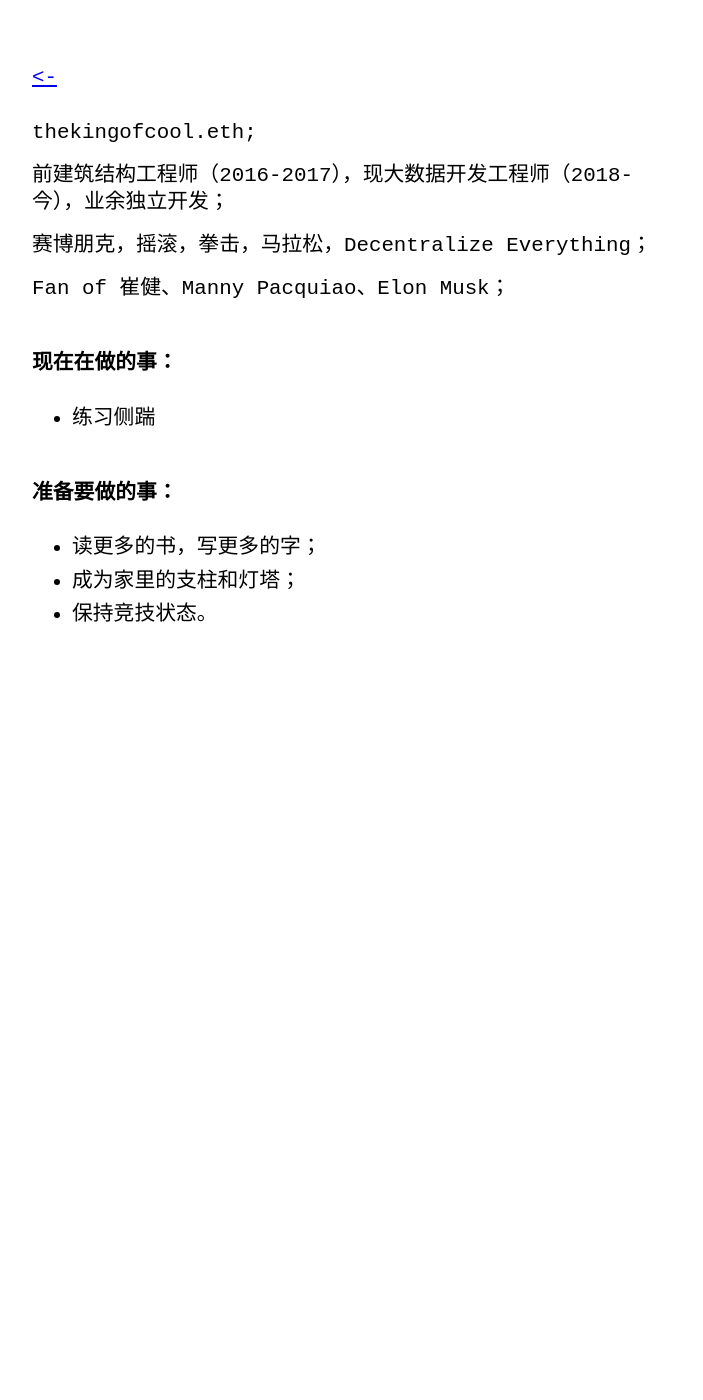
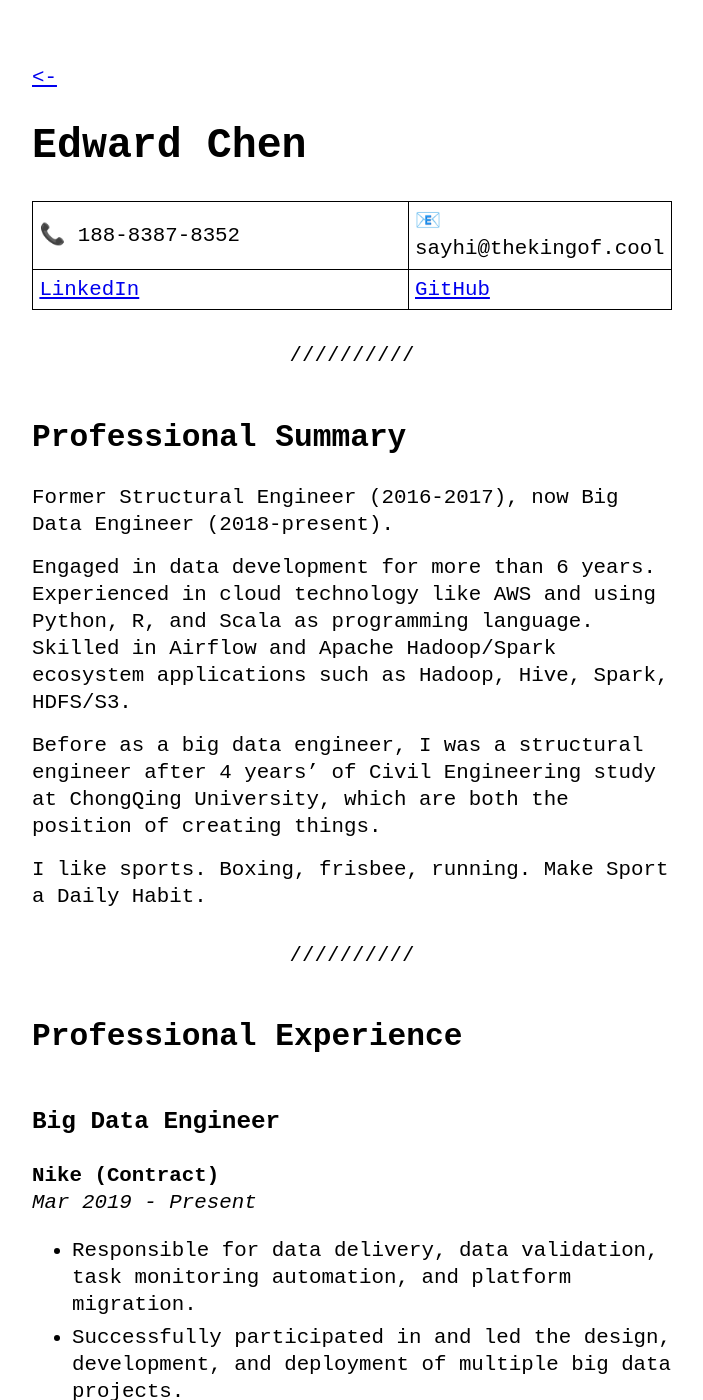
Before and after one commit to thekingofcool/thekingofcool.github.io, a Jekyll site: the page built from about.md, in a window 1280 px wide and 1400 px high. Shown: the whole window, without its empty margins (288-991 px from the left). Built offline with Jekyll 4.4.1, drawn with Linux system fonts in a browser that asks for light colours; a style sheet for code colours, icons or effects is not loaded; some of the changed text lies outside the part shown.

Commit message:
update wedding speach and resume

```diff
--- a/about.md
+++ b/about.md
@@ -3,20 +3,84 @@ layout: page
 title: about me
 permalink: /about/
 ---
-thekingofcool.eth;
+# Edward Chen
 
-前建筑结构工程师（2016-2017），现大数据开发工程师（2018-今），业余独立开发；
+📞 188-8387-8352 | 📧 sayhi@thekingof.cool
+[LinkedIn](https://linkedin.com/in/thekingofcool) | [GitHub](https://github.com/thekingofcool)
 
-赛博朋克，摇滚，拳击，马拉松，Decentralize Everything；
+---
 
-Fan of 崔健、Manny Pacquiao、Elon Musk；
+## Professional Summary
+Former Structural Engineer (2016-2017), now Big Data Engineer (2018-present).
 
-#### 现在在做的事：
+Engaged in data development for more than 6 years. Experienced in cloud technology like AWS and using Python, R, and Scala as programming language. Skilled in Airflow and Apache Hadoop/Spark ecosystem applications such as Hadoop, Hive, Spark, HDFS/S3.
 
-- 练习侧踹
+Before as a big data engineer, I was a structural engineer after 4 years' of Civil Engineering study at ChongQing University, which are both the position of creating things.
 
-#### 准备要做的事：
+I like sports. Boxing, frisbee, running. Make Sport a Daily Habit.
 
-- 读更多的书，写更多的字；
-- 成为家里的支柱和灯塔；
-- 保持竞技状态。
+---
+
+## Professional Experience
+
+### Big Data Engineer
+**Nike (Contract)**
+*Mar 2019 - Present*
+
+- Responsible for data delivery, data validation, task monitoring automation, and platform migration.
+- Successfully participated in and led the design, development, and deployment of multiple big data projects.
+
+### Big Data Development Engineer
+**Shanghai Shouyi Information Technology Co., Ltd.**
+*Aug 2018 - Feb 2019*
+
+- Participated in building the company's big data architecture and applied stream processing frameworks to meet business needs.
+- Conducted offline analysis of daily data, completed risk control and abnormal user data validation.
+- Researched and quickly implemented new technologies, and wrote technical documentation.
+
+### Technician
+**China State Construction Third Engineering Bureau**
+*Jul 2016 - Nov 2017*
+
+- Responsible for pre-reviewing construction drawings, drafting construction plans, and inspecting construction nodes.
+- Awarded first prize in the 2017 Xiamen QC Group Activity.
+
+---
+
+## Education
+**Chongqing University**
+Bachelor’s in Civil Engineering (2012 - 2016)
+
+---
+
+## Certifications & Training
+- [Snowflake Certified Data Engineer](https://www.credly.com/users/thekingofcool/badges)
+
+---
+
+## Projects
+### Nike Consumer Promise Review
+- **Background:**
+- **Tech Stack:**
+- **Role:**
+
+### Logistics Inbound Navigator
+- **Background:**
+- **Tech Stack:**
+- **Role:**
+
+### Nike Store Partnered United Inventory Information
+- **Background:**
+- **Tech Stack:**
+- **Role:**
+
+### Cryptocurrency Transaction Data Analysis Platform
+- **Background:**
+- **Tech Stack:**
+- **Role:**
+
+---
+
+## Additional Information
+- **Language:** Fluent in English
+- **Interests:** Build body in pysical world and also skills in cyber world
```
Also changed, not shown: _posts/2024-06-16-big_day.md (+37 -0 lines), 4 other files.
